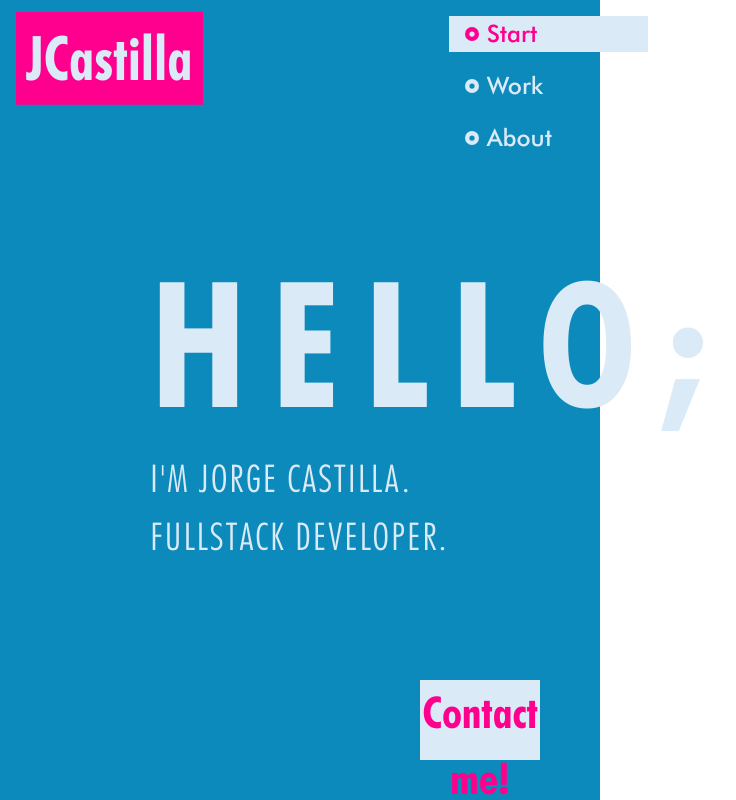
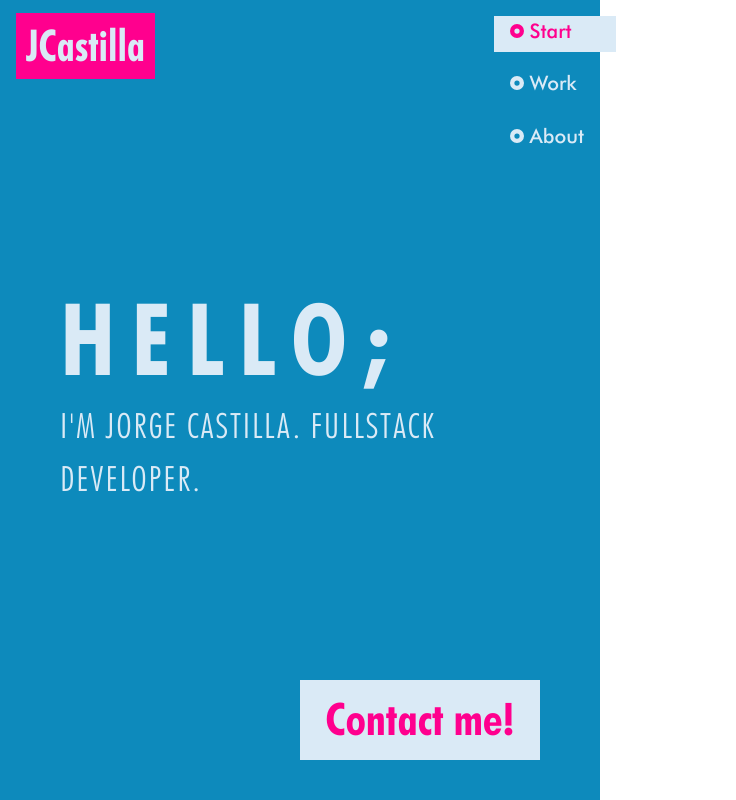
Before and after one commit to jorge-castilla/jcastilla-portfolio, a Nuxt app: page / in a window 600 px wide. Shown: the top 800 px of the page, 736 px wide, since content can reach past the window. Built offline with nearby package versions, Linux system fonts and the light colour scheme.

Commit message:
make design responsive, detected bug on navbar > method on index

```diff
--- a/components/Hero.vue
+++ b/components/Hero.vue
@@ -33,7 +33,7 @@ export default {
     grid-template-columns: repeat(20, 5vw);
     grid-template-rows: repeat(20, 5vh);
     .main-container{
-      grid-column: 6 / 17;
+      grid-column: 4 / 16;
       grid-row: 7 / 10;
       display: inline-flex;
       flex-direction: column;
@@ -63,6 +63,111 @@ export default {
 
       }
     }
+    @media screen and (max-width: 400px) {
+      .main-container{
+        grid-column: 3 / 20;
+        grid-row: 8 / 10;
+        h1{
+          letter-spacing: 1rem;
+          font-size: 55px !important;
+        }
+        p{
+
+        font-size: 25px;
+
+      }
+      }
+      button{
+        grid-column: 10 / 19;
+        grid-row: 18 / 20;
+        font-size: 29px !important;
+      }
+    }
+    @media screen and (min-width: 400px) and (max-width: 600px) {
+      .main-container{
+        grid-column: 3 / 20;
+        grid-row: 8 / 10;
+        h1{
+          letter-spacing: 1rem;
+          font-size: 75px !important;
+        }
+        p{
+
+        font-size: 25px;
+
+      }
+      }
+      button{
+        grid-column: 10 / 19;
+        grid-row: 18 / 20;
+        font-size: 32px !important;
+      }
+
+
+    }
+
+    @media screen and (min-width: 600px) and (max-width: 768px) {
+      .main-container{
+        grid-column: 3 / 20;
+        grid-row: 8 / 10;
+        h1{
+          letter-spacing: 1rem;
+          font-size: 100px !important;
+        }
+        p{
+
+        font-size: 35px;
+
+      }
+      }
+      button{
+        grid-column: 11 / 19;
+        grid-row: 18 / 20;
+        font-size: 45px !important;
+      }
+
+    }
+    @media screen and (min-width: 768px) and (max-width: 992px) {
+      .main-container{
+        grid-column: 3 / 20;
+        grid-row: 8 / 10;
+        h1{
+          letter-spacing: 1rem;
+          font-size: 115px !important;
+        }
+        p{
+
+        font-size: 38px;
+
+      }
+      }
+      button{
+        grid-column: 13 / 19;
+        grid-row: 18 / 20;
+        font-size: 45px !important;
+      }
+
+    }
+    @media screen and (min-width: 992px) and (max-width: 1200px) {
+      .main-container{
+        grid-column: 3 / 20;
+        grid-row: 8 / 10;
+        h1{
+          letter-spacing: 1rem;
+          font-size: 130px !important;
+        }
+        p{
+
+        font-size: 40px;
+
+      }
+      }
+      button{
+        grid-column: 13 / 19;
+        grid-row: 18 / 20;
+        font-size: 45px !important;
+      }
+    }
 }
 
 </style>
--- a/components/Navbar.vue
+++ b/components/Navbar.vue
@@ -90,6 +90,18 @@ export default {
                 transition: 0.2s;
             }
         }
+        @media screen and (min-width: 1px) and (max-width: 600px) {
+            .name-tag{
+                font-size: 2.5rem;
+            }
+            ul{
+                padding: 0px 1rem;
+                li{
+                    font-size: 20px;
+                    margin-bottom: 1.4rem;
+                }
+            }
+        }
 
 }
 </style>
--- a/pages/index.vue
+++ b/pages/index.vue
@@ -83,7 +83,7 @@ export default {
         if (this.activeSection > this.offsets.length - 1) this.activeSection = 0;
         this.scrollToSection(this.activeSection, true);
     },
-    touchStart(e) {
+    touchStart(e) {  // this method causes navbar to not be clickable
     e.preventDefault();
     this.touchStartY = e.touches[0].clientY;
     },
```
